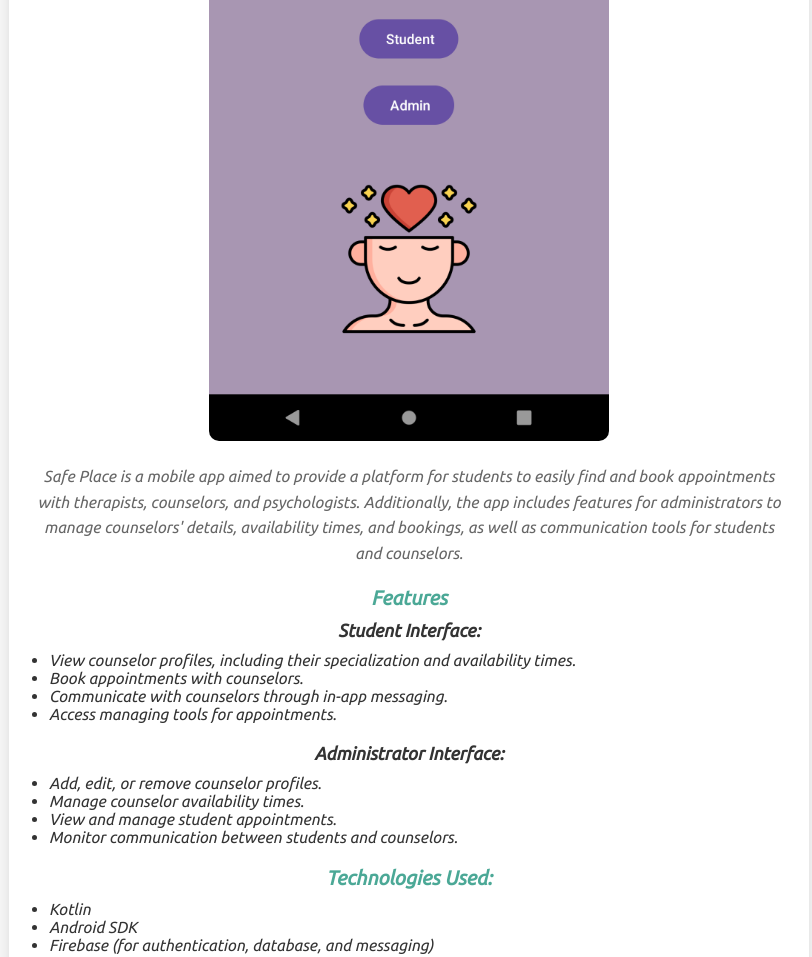
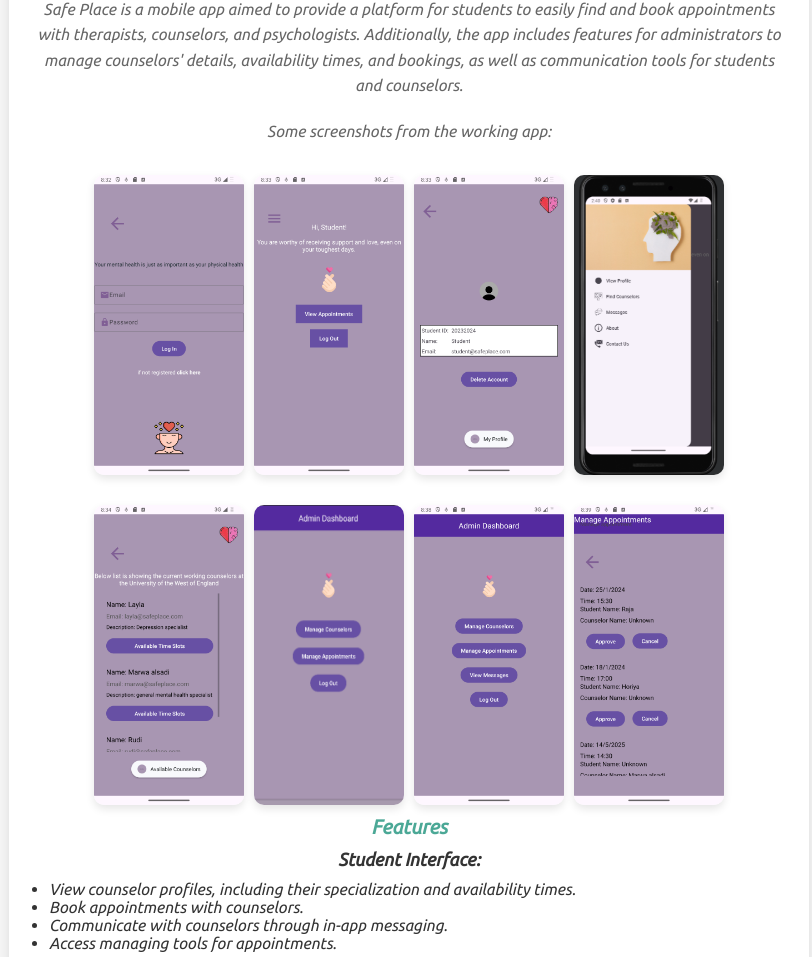
Before and after one commit to AL7OORII/horiya, a plain HTML site: page software.html in a window 1280 px wide. Shown: the part 510-1467 px from the top of the page, without its empty margins (231-1043 px from the left). Drawn offline with Linux system fonts and the light colour scheme.

Commit message:
adding files for the software development section

```diff
--- a/software.css
+++ b/software.css
@@ -116,3 +116,19 @@
     margin: 20px 0;
     border-radius: 10px;
 }
+
+/* Mobile Screenshots Styling */
+.mobile-screenshots {
+    display: flex;
+    flex-wrap: wrap;
+    justify-content: center;
+    gap: 10px;
+}
+
+.mobile-screenshots img {
+    width: 100%;
+    max-width: 150px; /* Smaller size for mobile screenshots */
+    margin: 10px 0;
+    border-radius: 10px;
+    box-shadow: 0 4px 8px rgba(0, 0, 0, 0.1); /* Soft shadow for depth */
+}
--- a/software.html
+++ b/software.html
@@ -18,8 +18,21 @@
     <h3>Software Development Projects</h3>
     <div class="project">
         <h4>SafePlace - Mobile App</h4>
+        <div class="mobile-screenshots">
         <img src="safeplace-main.png" alt="Safe Place Screenshot 1" class="project-image">
+        </div>
         <p>Safe Place is a mobile app aimed to provide a platform for students to easily find and book appointments with therapists, counselors, and psychologists. Additionally, the app includes features for administrators to manage counselors' details, availability times, and bookings, as well as communication tools for students and counselors.</p>
+        <p>Some screenshots from the working app:</p>
+        <div class="mobile-screenshots">
+            <img src="sf2.png" alt="Safe Place Screenshot 2" class="project-image">
+            <img src="sf3.png" alt="Safe Place Screenshot 3" class="project-image">
+            <img src="sf4.png" alt="Safe Place Screenshot 4" class="project-image">
+            <img src="sf5.png" alt="Safe Place Screenshot 5" class="project-image">
+            <img src="sf6.png" alt="Safe Place Screenshot 6" class="project-image">
+            <img src="sf7.png" alt="Safe Place Screenshot 7" class="project-image">
+            <img src="sf8.png" alt="Safe Place Screenshot 8" class="project-image">
+            <img src="sf9.png" alt="Safe Place Screenshot 9" class="project-image">
+        </div>
 
         <h5>Features</h5>
         <h6>Student Interface:</h6>
```
Also changed, not shown: sf10.png (added), sf2.png (added), sf3.png (added), sf4.png (added), sf5.png (added), sf6.png (added), sf7.png (added), sf8.png (added), sf9.png (added).
